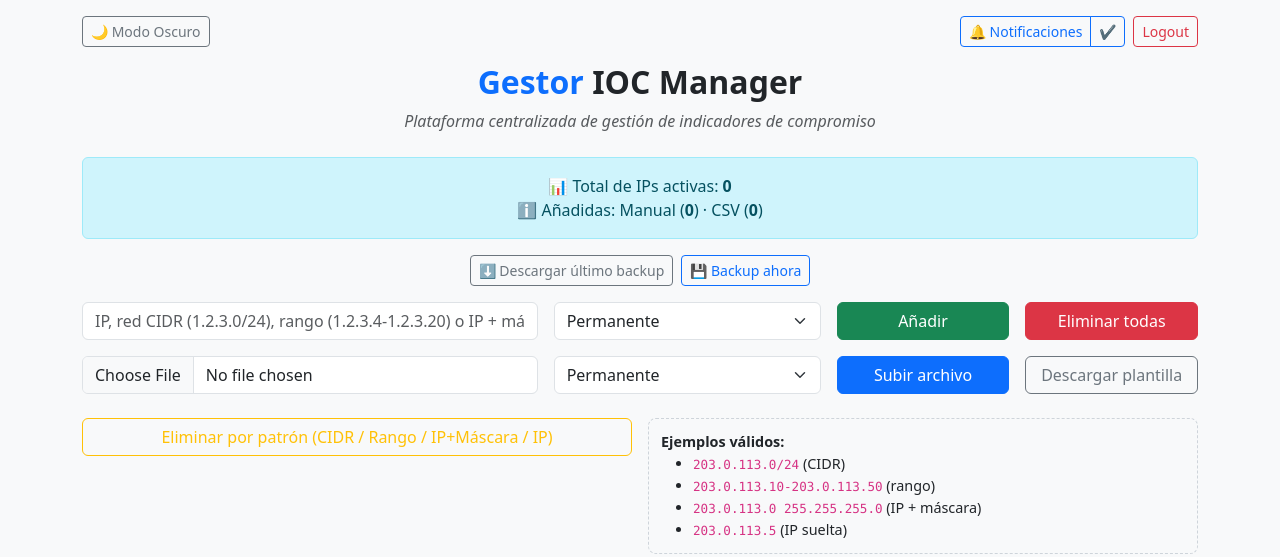
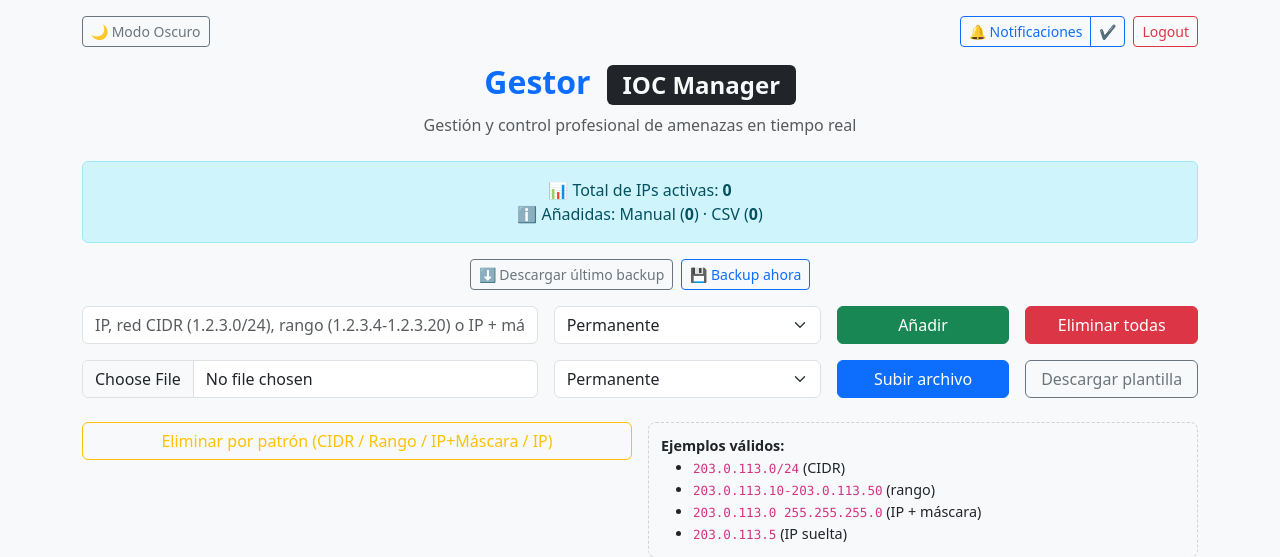
Before and after one commit to darelldeejay/ioc-manager, a Flask app: page / in a window 1280 px wide. Shown: the top 557 px of the page. Run offline with Flask 2, Linux system fonts and the light colour scheme; the visitor is signed in with stand-in values (Sample User, id 1); data that the repository does not hold is empty.

Commit message:
Update index.html

```diff
--- a/templates/index.html
+++ b/templates/index.html
@@ -151,10 +151,10 @@
 
   <h2 class="text-center fw-bold">
   <span class="title-gestor">Gestor</span>
-  <span class="title-ioc">IOC&nbsp;Manager</span>
+  <span class="badge bg-dark text-light ms-2">IOC&nbsp;Manager</span>
 </h2>
-<p class="text-center text-muted mb-4 fst-italic">
-  Plataforma centralizada de gestión de indicadores de compromiso
+<p class="text-center text-muted mb-4">
+  Gestión y control profesional de amenazas en tiempo real
 </p>
 
   <div class="alert alert-info text-center">
```
